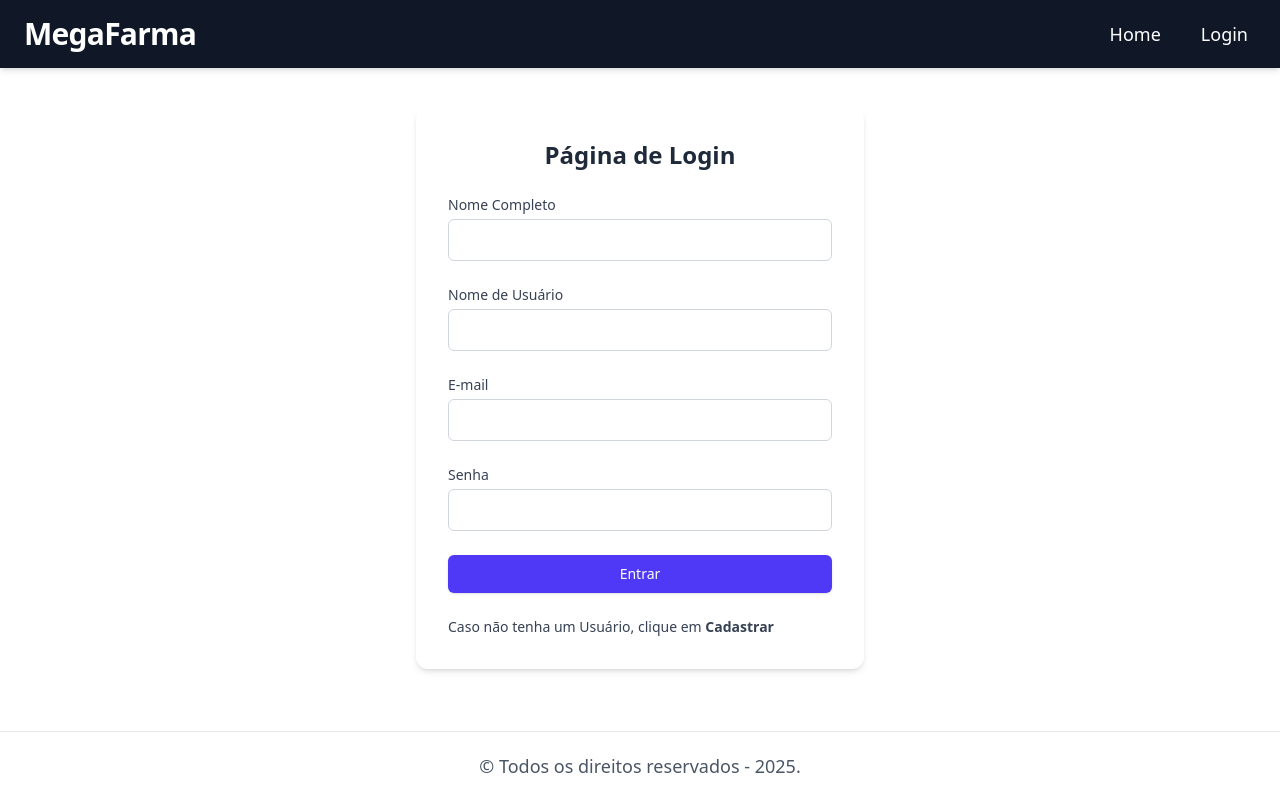
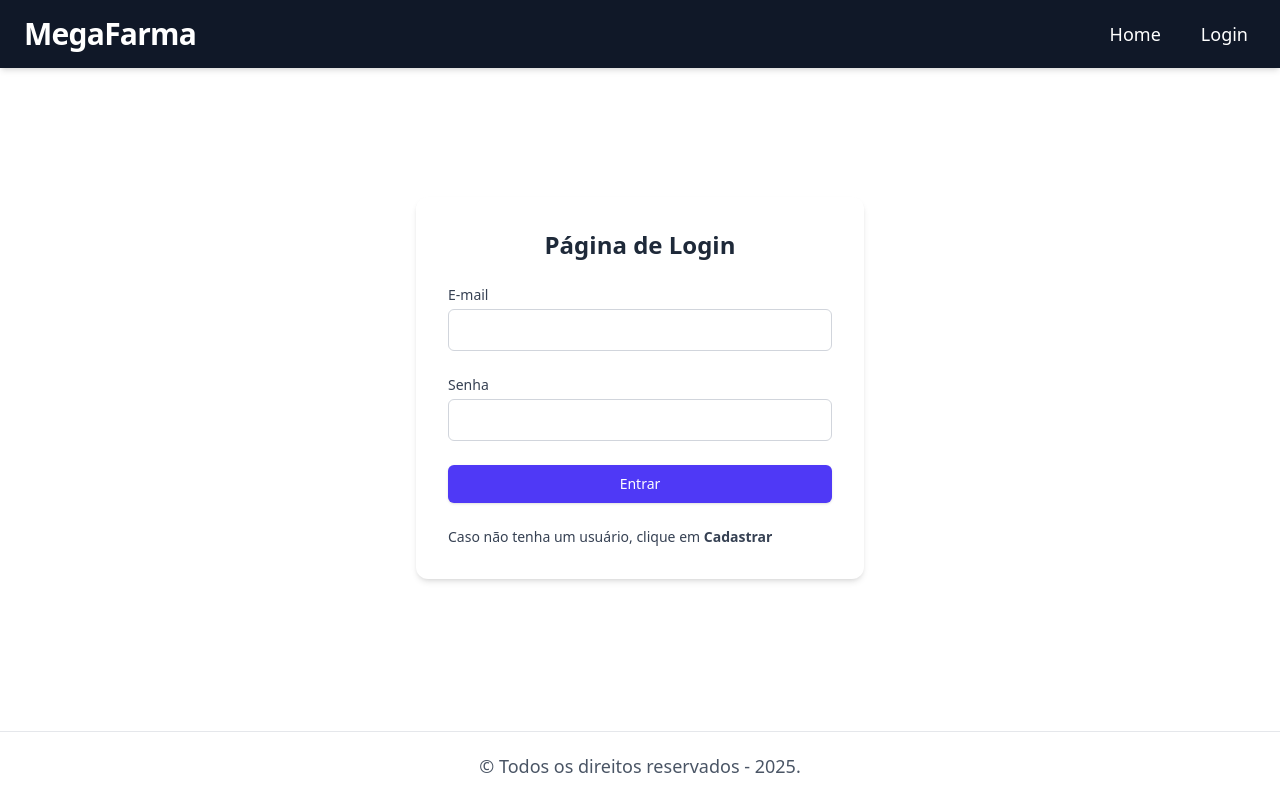
Before and after one commit to 1TDSPG-25/sistema-flow, a React (Vite) app in the folder sistema-flow/: page /login in a window 1280 px wide. Built offline with nearby package versions, Linux system fonts and the light colour scheme.

Commit message:
bugFix: Arrumando as páginas de Cadastro e login

```diff
--- a/sistema-flow/src/routes/Cadastro/index.tsx
+++ b/sistema-flow/src/routes/Cadastro/index.tsx
@@ -1,86 +1,93 @@
 import { useForm } from "react-hook-form";
 import { z } from "zod";
 import { zodResolver } from "@hookform/resolvers/zod";
+import { Link, useNavigate } from "react-router-dom";
+const API_URL = import.meta.env.VITE_API_URL_USUARIOS;
 
 const cadastroSchema = z.object({
     nome: z.string().min(3, { message: "O nome precisa ter no mínimo 3 caracteres." }),
-  nomeUsuario: z.string().min(5, { message: "O nome de usuário precisa ter no mínimo 5 caracteres." }),
-  email: z.string().email({ message: "Por favor, insira um e-mail válido." }),
-  senha: z.string().min(8, { message:"A senha precisa ter no mínimo 8 caracteres."}),
+    cpf: z.string().min(11, { message: "O CPF deve ter 11 dígitos." }),
+    email: z.email({ message: "Por favor, insira um e-mail válido." }),
+    senha: z.string().min(8, { message: "A senha precisa ter no mínimo 8 caracteres." }),
 });
 
 type CadastroInput = z.infer<typeof cadastroSchema>;
 
 export default function CadastroForm() {
+
+    const navigate = useNavigate();
+
     const { register, handleSubmit, formState: { errors } } = useForm<CadastroInput>({
         resolver: zodResolver(cadastroSchema),
+        mode: "onChange"
     });
 
-  const onSubmit = (data: CadastroInput) => {
-    console.log(data);
-    alert("test");
+    const onSubmit = async (data: CadastroInput) => {
+        try {
+            const dadosFormatados = { ...data, email: data.email.toLowerCase() };
+
+            // Busca usuários existentes
+            const response = await fetch(API_URL);
+            if (!response.ok) throw new Error("Erro ao buscar usuários existentes");
+
+            const usuarios: CadastroInput[] = await response.json();
+
+            // Verifica duplicidade
+            const usuarioExistente = usuarios.find(
+                (user) => user.cpf === dadosFormatados.cpf || user.email === dadosFormatados.email
+            );
+
+            if (usuarioExistente) {
+                alert("CPF ou E-mail já cadastrado!");
+                return;
+            }
+
+            const res = await fetch(API_URL, {
+                method: "POST",
+                headers: { "Content-Type": "application/json" },
+                body: JSON.stringify(dadosFormatados),
+            });
+
+            if (!res.ok) throw new Error("Erro ao cadastrar usuário");
+
+            navigate("/login");
+        } catch (error) {
+            alert("Erro ao cadastrar. Tente novamente.");
+        }
     };
-  return (
+
+
+
+    return(
         <div className="bg-white p-8 rounded-xl shadow-md w-full max-w-md mx-auto">
-      <h2 className="text-2xl font-bold mb-6 text-center text-gray-800">
-        Criar Conta
-      </h2>
+            <h2 className="text-2xl font-bold mb-6 text-center text-gray-800">Criar Conta</h2>
+
             <form onSubmit={handleSubmit(onSubmit)} className="space-y-6">
                 <div>
-          <label htmlFor="nome" className="block text-sm font-medium text-gray-700">
-            Nome Completo
-          </label>
-          <input
-            id="nome"
-            type="text"
-            className="mt-1 block w-full px-3 py-2 bg-white border border-gray-300 rounded-md text-gray-900 placeholder-gray-400 focus:outline-none focus:ring-2 focus:ring-indigo-500 focus:border-indigo-500"
-            {...register("nome")}
-          />
+                    <label htmlFor="nome" className="block text-sm font-medium text-gray-700">Nome Completo</label>
+                    <input id="nome" type="text" className="mt-1 block w-full px-3 py-2 bg-white border border-gray-300 rounded-md text-gray-900 placeholder-gray-400 focus:outline-none focus:ring-2 focus:ring-indigo-500 focus:border-indigo-500" {...register("nome")} />
                     {errors.nome && <p className="text-red-500 text-sm">{errors.nome.message}</p>}
                 </div>
                 <div>
-          <label htmlFor="nomeUsuario" className="block text-sm font-medium text-gray-700">
-            Nome de Usuário
-          </label>
-          <input
-            id="nomeUsuario"
-            type="text"
-            className="mt-1 block w-full px-3 py-2 bg-white border border-gray-300 rounded-md text-gray-900 placeholder-gray-400 focus:outline-none focus:ring-2 focus:ring-indigo-500 focus:border-indigo-500"
-            {...register("nomeUsuario")}
-          />
-          {errors.nomeUsuario && <p className="text-red-500 text-sm">{errors.nomeUsuario.message}</p>}
+                    <label htmlFor="cpf" className="block text-sm font-medium text-gray-700">CPF</label>
+                    <input id="cpf" type="text" className="mt-1 block w-full px-3 py-2 bg-white border border-gray-300 rounded-md text-gray-900 placeholder-gray-400 focus:outline-none focus:ring-2 focus:ring-indigo-500 focus:border-indigo-500" {...register("cpf")} />
+                    {errors.cpf && <p className="text-red-500 text-sm">{errors.cpf.message}</p>}
                 </div>
                 <div>
-          <label htmlFor="email" className="block text-sm font-medium text-gray-700">
-            E-mail
-          </label>
-          <input
-            id="email"
-            type="email"
-            className="mt-1 block w-full px-3 py-2 bg-white border border-gray-300 rounded-md text-gray-900 placeholder-gray-400 focus:outline-none focus:ring-2 focus:ring-indigo-500 focus:border-indigo-500"
-            {...register("email")}
-          />
+                    <label htmlFor="email" className="block text-sm font-medium text-gray-700">E-mail</label>
+                    <input id="email" type="email" className="mt-1 block w-full px-3 py-2 bg-white border border-gray-300 rounded-md text-gray-900 placeholder-gray-400 focus:outline-none focus:ring-2 focus:ring-indigo-500 focus:border-indigo-500"{...register("email")} />
                     {errors.email && <p className="text-red-500 text-sm">{errors.email.message}</p>}
                 </div>
                 <div>
-          <label htmlFor="senha" className="block text-sm font-medium text-gray-700">
-            Senha
-          </label>
-          <input
-            id="senha"
-            type="password"
-            className="mt-1 block w-full px-3 py-2 bg-white border border-gray-300 rounded-md text-gray-900 placeholder-gray-400 focus:outline-none focus:ring-2 focus:ring-indigo-500 focus:border-indigo-500"
-            {...register("senha")}
-          />
+                    <label htmlFor="senha" className="block text-sm font-medium text-gray-700">Senha</label>
+                    <input id="senha" type="password" className="mt-1 block w-full px-3 py-2 bg-white border border-gray-300 rounded-md text-gray-900 placeholder-gray-400 focus:outline-none focus:ring-2 focus:ring-indigo-500 focus:border-indigo-500" {...register("senha")} />
                     {errors.senha && <p className="text-red-500 text-sm">{errors.senha.message}</p>}
                 </div>
                 <div>
-          <button
-            type="submit"
-            className="w-full flex justify-center py-2 px-4 border border-transparent rounded-md shadow-sm text-sm font-medium text-white bg-indigo-600 hover:bg-indigo-700 focus:outline-none focus:ring-2 focus:ring-offset-2 focus:ring-indigo-500">
-            Cadastrar
-          </button>
+                    <button type="submit" className="w-full flex justify-center py-2 px-4 border border-transparent rounded-md shadow-sm text-sm font-medium text-white bg-indigo-600 hover:bg-indigo-700 focus:outline-none focus:ring-2 focus:ring-offset-2 focus:ring-indigo-500 cursor-pointer">Cadastrar</button>
                 </div>
+
+                <p className="block text-sm font-medium text-gray-700">Caso já tenha um usuário, clique em <Link to="/login" className="hover:underline hover:text-blue-500 font-bold">Login</Link></p>
             </form>
         </div>
     );
--- a/sistema-flow/src/routes/Login/index.tsx
+++ b/sistema-flow/src/routes/Login/index.tsx
@@ -2,21 +2,26 @@ import { Link } from "react-router-dom";
 import { useForm } from "react-hook-form";
 import type { TipoUser } from "../../types/tipoUsuario";
 import { useNavigate } from "react-router-dom";
+import { z } from "zod";
+import { zodResolver } from "@hookform/resolvers/zod";
 const API_URL = import.meta.env.VITE_API_URL_USUARIOS;
 
-export default function Login() {
+const loginSchema = z.object({
+  email: z.email({ message: "Por favor, insira um e-mail válido." }),
+  senha: z.string().min(8, { message: "A senha precisa ter no mínimo 8 caracteres." }),
+});
+
+type LoginInput = z.infer<typeof loginSchema>;
+
+export default function LoginForm(){
     const navigate = useNavigate();
 
-  const {
-    register,
-    handleSubmit,
-    formState: { errors },
-    reset,
-  } = useForm<TipoUser>({
+    const { register, handleSubmit, formState: { errors }, reset } = useForm<LoginInput>({
+        resolver: zodResolver(loginSchema),
         mode: "onChange",
     });
 
-  const onSubmit = handleSubmit(async (data: TipoUser) => {
+    const onSubmit = async (data: LoginInput) => {
         try {
                 const response = await fetch(API_URL);
                 if (!response.ok) throw new Error("Erro ao buscar usuários");
@@ -24,16 +29,12 @@ export default function Login() {
                 const usuarios: TipoUser[] = await response.json();
 
                 const usuarioValido = usuarios.find(
-        (user) =>
-          user.nome.toLowerCase() === data.nome.toLowerCase() &&
-          user.nomeUser.toLowerCase() === data.nomeUser.toLowerCase() &&
-          user.email === data.email &&
-          user.senha === data.senha
+                    (user) => user.email === data.email.toLowerCase().trim() && user.senha === data.senha
                 );
 
                 if (usuarioValido) {
                     localStorage.setItem("usuarioLogado", JSON.stringify(usuarioValido));
-        navigate("/home");
+                    navigate("/");
                 } else {
                     alert("Credenciais Inválidas.");
                     reset();
@@ -41,106 +42,29 @@ export default function Login() {
             } catch (error) {
                 alert("Erro: " + error);
             }
-  });
+        };
 
-  return (
+    return(
         <main>
             <div className="bg-white p-8 rounded-xl shadow-md w-full max-w-md mx-auto">
-        <h2 className="text-2xl font-bold mb-6 text-center text-gray-800">
-          Página de Login
-        </h2>
-        <div className="mx-auto">
-          <form onSubmit={onSubmit} className="space-y-6">
+                <h2 className="text-2xl font-bold mb-6 text-center text-gray-800">Página de Login</h2>
+
+                    <form onSubmit={handleSubmit(onSubmit)} className="space-y-6">
                         <div>
-              <label
-                htmlFor="nome"
-                className="block text-sm font-medium text-gray-700"
-              >
-                Nome Completo
-              </label>
-              <input
-                id="nome"
-                type="text"
-                className="mt-1 block w-full px-3 py-2 bg-white border border-gray-300 rounded-md text-gray-900 placeholder-gray-400 focus:outline-none focus:ring-2 focus:ring-indigo-500 focus:border-indigo-500"
-                {...register("nome")}
-              />
-              {errors.nome && (
-                <p className="text-red-500 text-sm">{errors.nome.message}</p>
-              )}
+                            <label htmlFor="email" className="block text-sm font-medium text-gray-700">E-mail</label>
+                            <input id="email" type="email" className="mt-1 block w-full px-3 py-2 bg-white border border-gray-300 rounded-md text-gray-900 placeholder-gray-400 focus:outline-none focus:ring-2 focus:ring-indigo-500 focus:border-indigo-500" {...register("email")} />
+                            {errors.email && (<p className="text-red-500 text-sm">{errors.email.message}</p>)}
                         </div>
                         <div>
-              <label
-                htmlFor="nomeUser"
-                className="block text-sm font-medium text-gray-700"
-              >
-                Nome de Usuário
-              </label>
-              <input
-                id="nomeUser"
-                type="text"
-                className="mt-1 block w-full px-3 py-2 bg-white border border-gray-300 rounded-md text-gray-900 placeholder-gray-400 focus:outline-none focus:ring-2 focus:ring-indigo-500 focus:border-indigo-500"
-                {...register("nomeUser")}
-              />
-              {errors.nomeUser && (
-                <p className="text-red-500 text-sm">
-                  {errors.nomeUser.message}
-                </p>
-              )}
+                            <label htmlFor="senha" className="block text-sm font-medium text-gray-700">Senha</label>
+                            <input id="senha" type="password" className="mt-1 block w-full px-3 py-2 bg-white border border-gray-300 rounded-md text-gray-900 placeholder-gray-400 focus:outline-none focus:ring-2 focus:ring-indigo-500 focus:border-indigo-500" {...register("senha")} />
+                            {errors.senha && (<p className="text-red-500 text-sm">{errors.senha.message}</p>)}
                         </div>
-            <div>
-              <label
-                htmlFor="email"
-                className="block text-sm font-medium text-gray-700"
-              >
-                E-mail
-              </label>
-              <input
-                id="email"
-                type="email"
-                className="mt-1 block w-full px-3 py-2 bg-white border border-gray-300 rounded-md text-gray-900 placeholder-gray-400 focus:outline-none focus:ring-2 focus:ring-indigo-500 focus:border-indigo-500"
-                {...register("email")}
-              />
-              {errors.email && (
-                <p className="text-red-500 text-sm">{errors.email.message}</p>
-              )}
-            </div>
-            <div>
-              <label
-                htmlFor="senha"
-                className="block text-sm font-medium text-gray-700"
-              >
-                Senha
-              </label>
-              <input
-                id="senha"
-                type="password"
-                className="mt-1 block w-full px-3 py-2 bg-white border border-gray-300 rounded-md text-gray-900 placeholder-gray-400 focus:outline-none focus:ring-2 focus:ring-indigo-500 focus:border-indigo-500"
-                {...register("senha")}
-              />
-              {errors.senha && (
-                <p className="text-red-500 text-sm">{errors.senha.message}</p>
-              )}
-            </div>
-            <button
-              type="submit"
-              className="w-full flex justify-center py-2 px-4 border border-transparent rounded-md shadow-sm text-sm font-medium text-white bg-indigo-600 hover:bg-indigo-700 focus:outline-none focus:ring-2 focus:ring-offset-2 focus:ring-indigo-500"
-            >
-              Entrar
-            </button>
-            <div>
-              <p className="block text-sm font-medium text-gray-700">
-                Caso não tenha um Usuário, clique em{" "}
-                <Link
-                  to="/cadastro"
-                  className="hover:underline hover:text-blue-500 font-bold"
-                >
-                  Cadastrar
-                </Link>
-              </p>
-            </div>
+                        <button type="submit" className="w-full flex justify-center py-2 px-4 border border-transparent rounded-md shadow-sm text-sm font-medium text-white bg-indigo-600 hover:bg-indigo-700 focus:outline-none focus:ring-2 focus:ring-offset-2 focus:ring-indigo-500 cursor-pointer">Entrar</button>
+
+                        <p className="block text-sm font-medium text-gray-700">Caso não tenha um usuário, clique em <Link to="/cadastro" className="hover:underline hover:text-blue-500 font-bold">Cadastrar</Link></p>
                     </form>
             </div>
-      </div>
         </main>
-  );
+    )
 }
--- a/sistema-flow/src/types/tipoUsuario.ts
+++ b/sistema-flow/src/types/tipoUsuario.ts
@@ -1,8 +1,8 @@
 export type TipoUser = {
     id:number;
     nome:string;
-    nomeUser:string;
+    cpf:string;
+    email:string;
     senha:string;
-    email:string;
     avatar:string;
 }
```
Also changed, not shown: sistema-flow/src/main.tsx (+5 -4 lines). Lines whose indentation alone changed are shown as unchanged.
